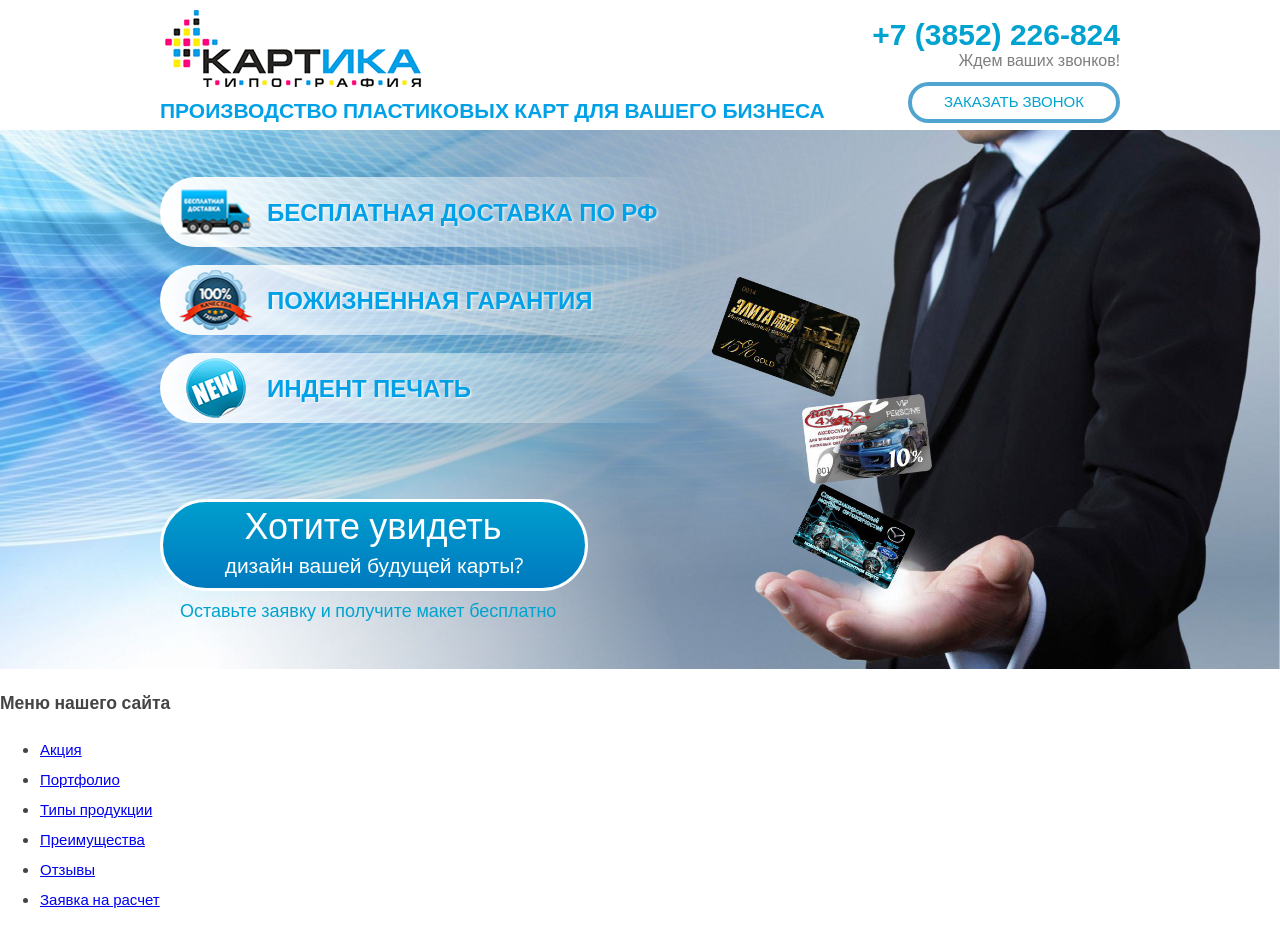
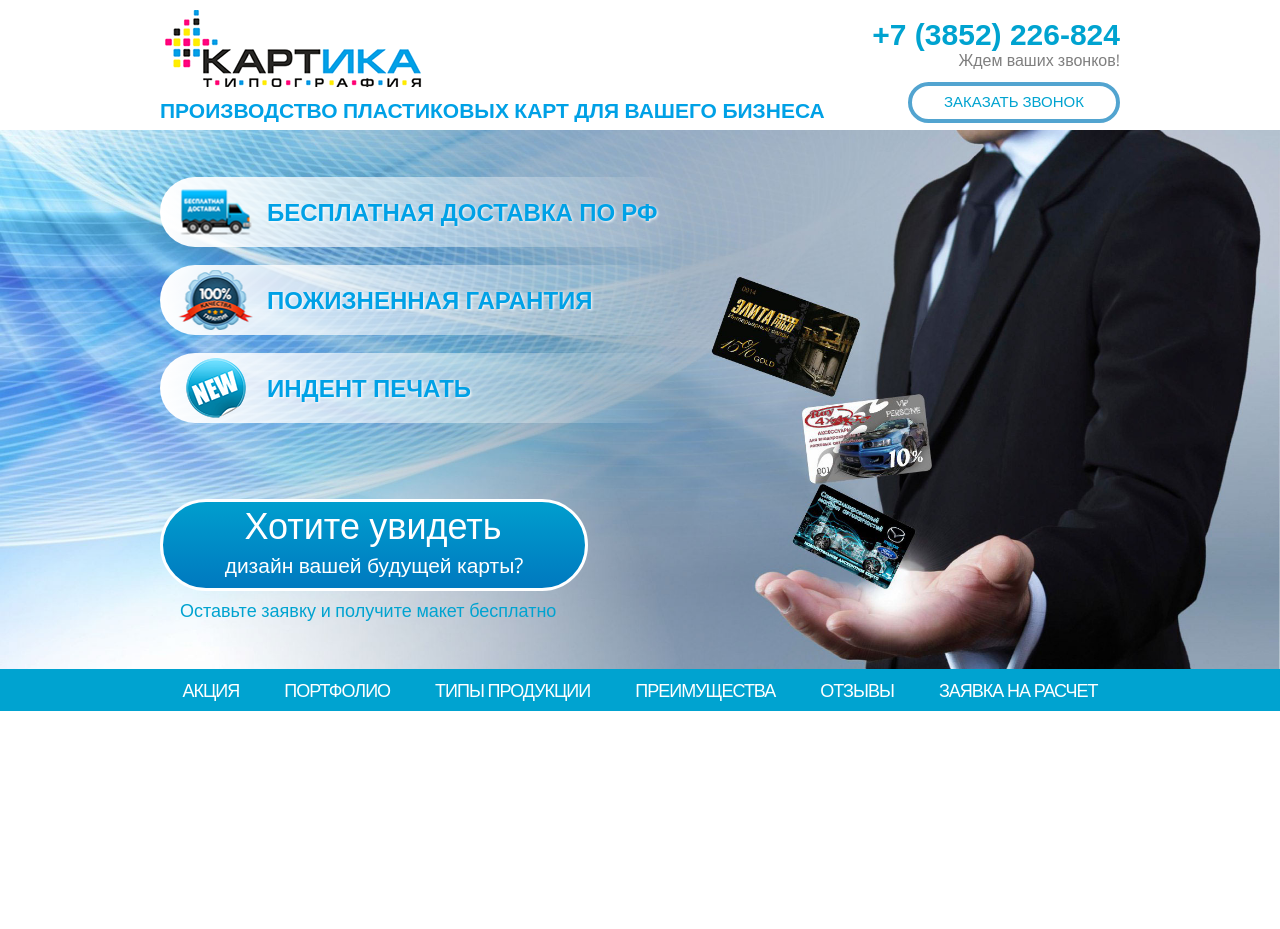
Before and after one commit to PElfimov/kartika-web, a React (Create React App) app: page / in a window 1280 px wide. After the commit the page ends 800 px from the top, so only its background shows below. Built offline with nearby package versions, Linux system fonts and the light colour scheme.

Commit message:
add nav styles

```diff
--- a/src/components/nav/nav.module.css
+++ b/src/components/nav/nav.module.css
@@ -1,7 +1,20 @@
 .root {
-  min-height: 539px;
-  background: #94acb6 url("./parts/img/vydedlksohi.jpg") no-repeat center center;
-  background-size: cover;
+  line-height: 22px;
+  color: #ffffff;
+  font-size: 18px;
+  background-color: #00a3d0;
+  display: block;
+  font-weight: 300;
+  width: 100%;
+  letter-spacing: -1px;
+  position: absolute;
+  border-bottom: solid 3px #ffffff;
+}
+
+.fixed {
+  position: fixed;
+  top: 0;
+  z-index: 50;
 }
 
 .inner {
@@ -20,12 +33,37 @@
   border: 0;
 }
 
-.text {
+.list {
+  display: flex;
+  justify-content: space-around;
+  list-style-type: none;
   margin: 0;
-  margin-top: 8px;
-  padding-left: 20px;
-  line-height: 22px;
-  color: #00a3d0;
-  font-size: 18px;
-  font-weight: 400;
+  padding: 0;
 }
+
+.item {
+  display: block;
+}
+
+.item a {
+  padding: 0;
+  margin: 0;
+  color: inherit;
+  font-size: inherit;
+  text-transform: uppercase;
+  text-decoration: none;
+  padding: 10px;
+  display: block;
+  outline-color: #002dd0;
+}
+
+.item a:hover {
+  position: relative;
+  top: 1px;
+}
+
+.item a:active {
+  position: relative;
+  color: #d4d4d4;
+  top: 1px;
+}
--- a/src/components/nav/nav.tsx
+++ b/src/components/nav/nav.tsx
@@ -5,26 +5,26 @@ interface Props {}
 export class Nav extends Component<Props, {}> {
   render() {
     return (
-      <nav className="main-navigation">
-        <div className="main-navigation__inner">
-          <h3 className="main-navigation__text-hidden">Меню нашего сайта</h3>
-          <ul className="main-navigation__list">
-            <li className="main-navigation__item">
+      <nav className={styles.root}>
+        <div className={styles.inner}>
+          <h3 className={styles.textHidden}>Меню нашего сайта</h3>
+          <ul className={styles.list}>
+            <li className={styles.item}>
               <a href="#promo-page">Акция</a>
             </li>
-            <li className="main-navigation__item">
+            <li className={styles.item}>
               <a href="#portfolio">Портфолио</a>
             </li>
-            <li className="main-navigation__item">
+            <li className={styles.item}>
               <a href="#catalog">Типы продукции</a>
             </li>
-            <li className="main-navigation__item">
+            <li className={styles.item}>
               <a href="#advantages">Преимущества</a>
             </li>
-            <li className="main-navigation__item">
+            <li className={styles.item}>
               <a href="#reviews">Отзывы</a>
             </li>
-            <li className="main-navigation__item">
+            <li className={styles.item}>
               <a href="#request-for-settleme">Заявка на расчет</a>
             </li>
           </ul>
```
